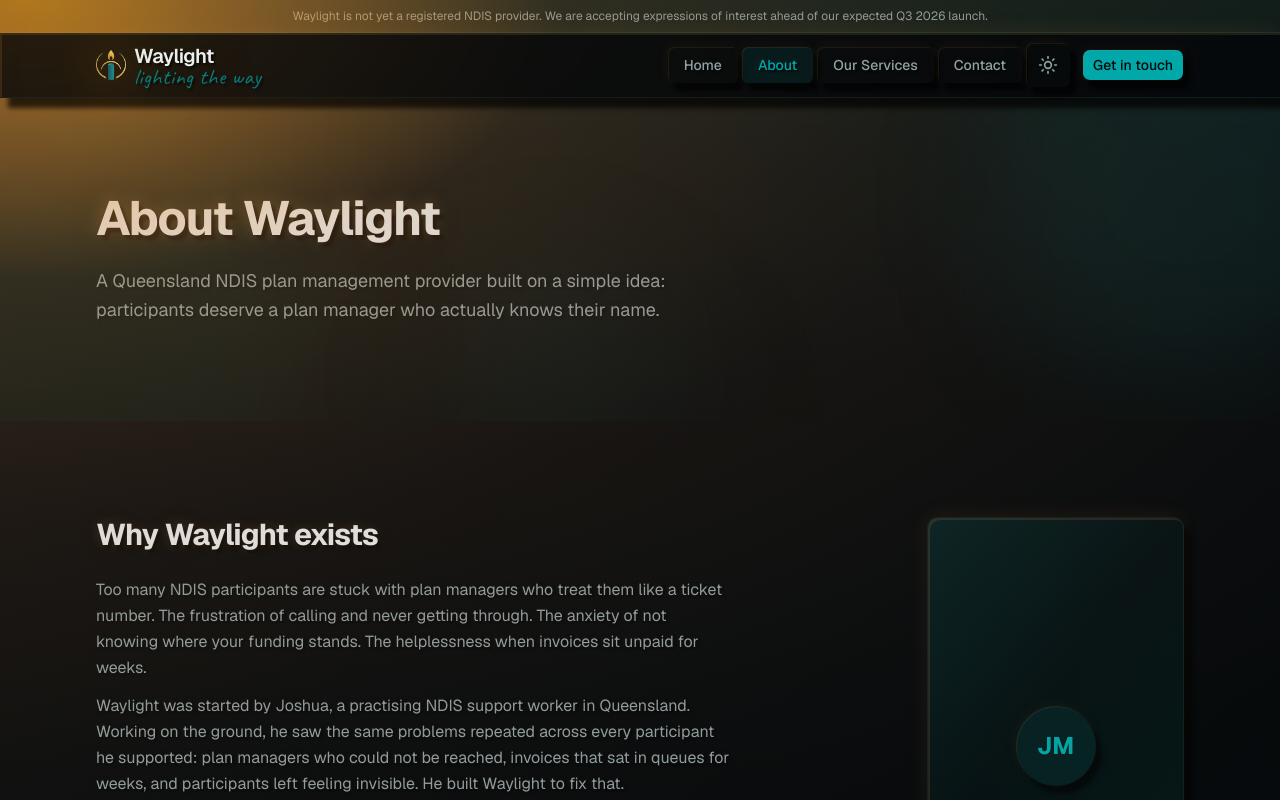
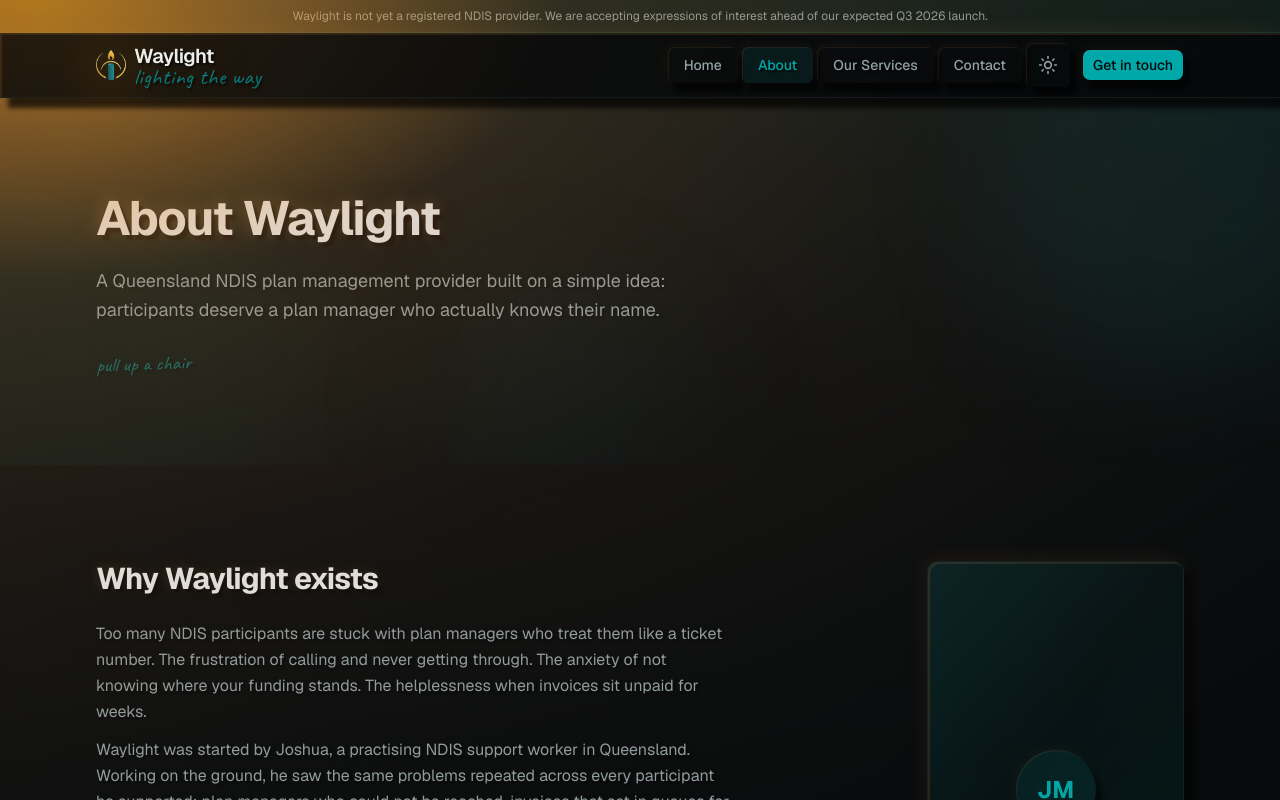
Before and after one commit to j0shinator24/waylight-website, a Next.js app: page /about in a window 1280 px wide. Both pictures are taken after a click on the button "Switch to dark mode". Shown: the top 800 px of the page. Built offline with nearby package versions, Linux system fonts and the light colour scheme.

Commit message:
Auto-sync: 2026-04-05 23:43:50

```diff
--- a/src/app/about/page.tsx
+++ b/src/app/about/page.tsx
@@ -26,6 +26,9 @@ export default function AboutPage() {
             <p className="mt-6 text-lg text-muted-foreground leading-relaxed">
               A Queensland NDIS plan management provider built on a simple idea:
               participants deserve a plan manager who actually knows their name.
+            </p>
+            <p className="dark-reveal mt-4 text-xl font-handwritten text-primary/60 -rotate-2">
+              pull up a chair
             </p>
           </div>
         </div>
@@ -77,6 +80,9 @@ export default function AboutPage() {
                   transparently. That trust is earned through consistent,
                   personal service, not through a brand name or a large team.
                 </p>
+                <p className="dark-reveal mt-4 text-xl font-handwritten text-primary/50 rotate-1">
+                  the real reason Waylight exists
+                </p>
               </div>
             </div>
             <div className="flex-[1_16rem]">
@@ -118,6 +124,9 @@ export default function AboutPage() {
               <p className="text-xs text-muted-foreground mt-1">Professional indemnity and public liability</p>
             </div>
           </div>
+          <p className="dark-reveal mt-6 text-center text-2xl font-handwritten text-primary/50 -rotate-1">
+            receipts.
+          </p>
         </div>
       </section>
 
@@ -127,6 +136,9 @@ export default function AboutPage() {
           <h2 className="text-2xl font-bold tracking-tight md:text-3xl mb-12 text-center">
             What guides us
           </h2>
+          <p className="dark-reveal text-xl font-handwritten text-primary/50 text-center -rotate-2 -mt-4 mb-4">
+            not just words on a wall
+          </p>
           <div className="grid grid-cols-1 gap-6 md:grid-cols-3">
             <Card className="border-border/50 transition-all duration-200 hover:border-primary/30 hover:shadow-md">
               <CardContent className="pt-6">
```
